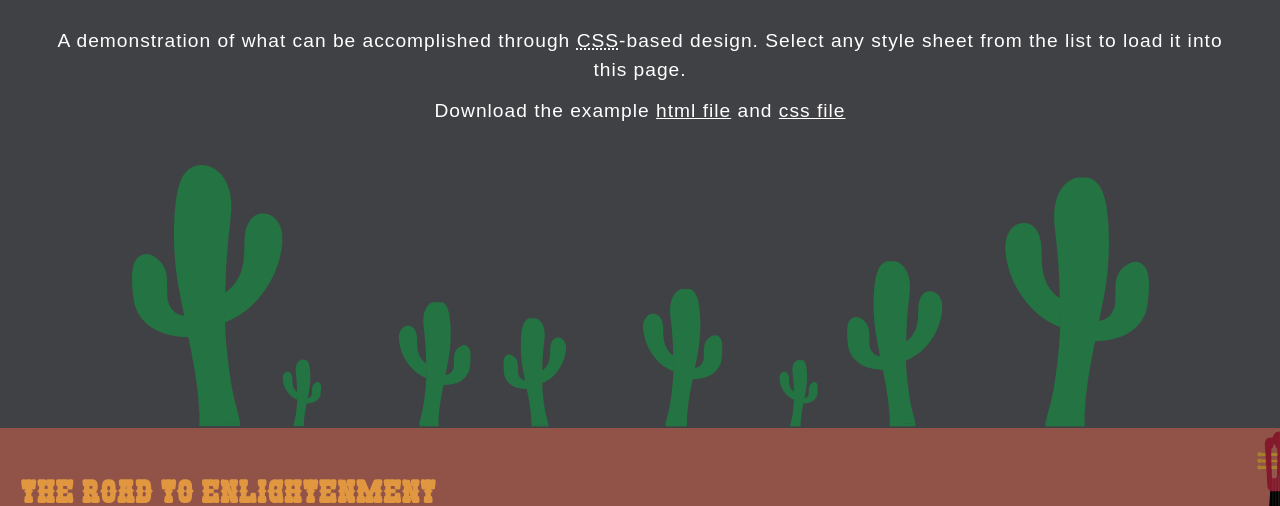
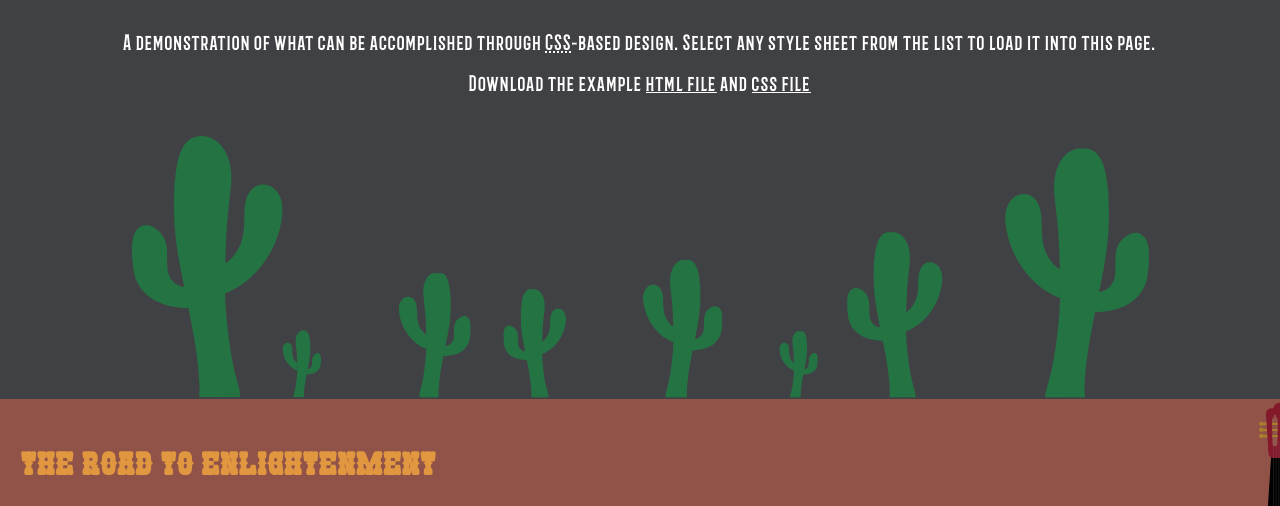
Before and after one commit to TiboMertens/zengarden, a plain HTML site: page index.html in a window 1280 px wide. Shown: the part 270-776 px from the top of the page. Drawn offline with Linux system fonts and the light colour scheme.

Commit message:
barbaro font

```diff
--- a/style.css
+++ b/style.css
@@ -2,6 +2,12 @@
   font-family: "Nandaka Western";
   src: url(gomarice_nandaka_western-webfont.woff2) format("woff2"),
     url(gomarice_nandaka_western-webfont.woff) format("woff");
+}
+
+@font-face {
+  font-family: "Barbaro";
+  src: url(barbaro-webfont.woff2) format("woff2"),
+    url(barbaro-webfont.woff) format("woff");
 }
 
 /* Hide horizontal scrollbar for WebKit-based browsers */
--- a/stylesheet.css
+++ /dev/null
@@ -1,12 +0,0 @@
-/*! Generated by Font Squirrel (https://www.fontsquirrel.com) on May 13, 2023 */
-
-
-
-@font-face {
-    font-family: 'nandaka_westernregular';
-    src: url('gomarice_nandaka_western-webfont.woff2') format('woff2'),
-         url('gomarice_nandaka_western-webfont.woff') format('woff');
-    font-weight: normal;
-    font-style: normal;
-
-}
```
Also changed, not shown: barbaro-webfont.woff (added), barbaro-webfont.woff2 (added).
